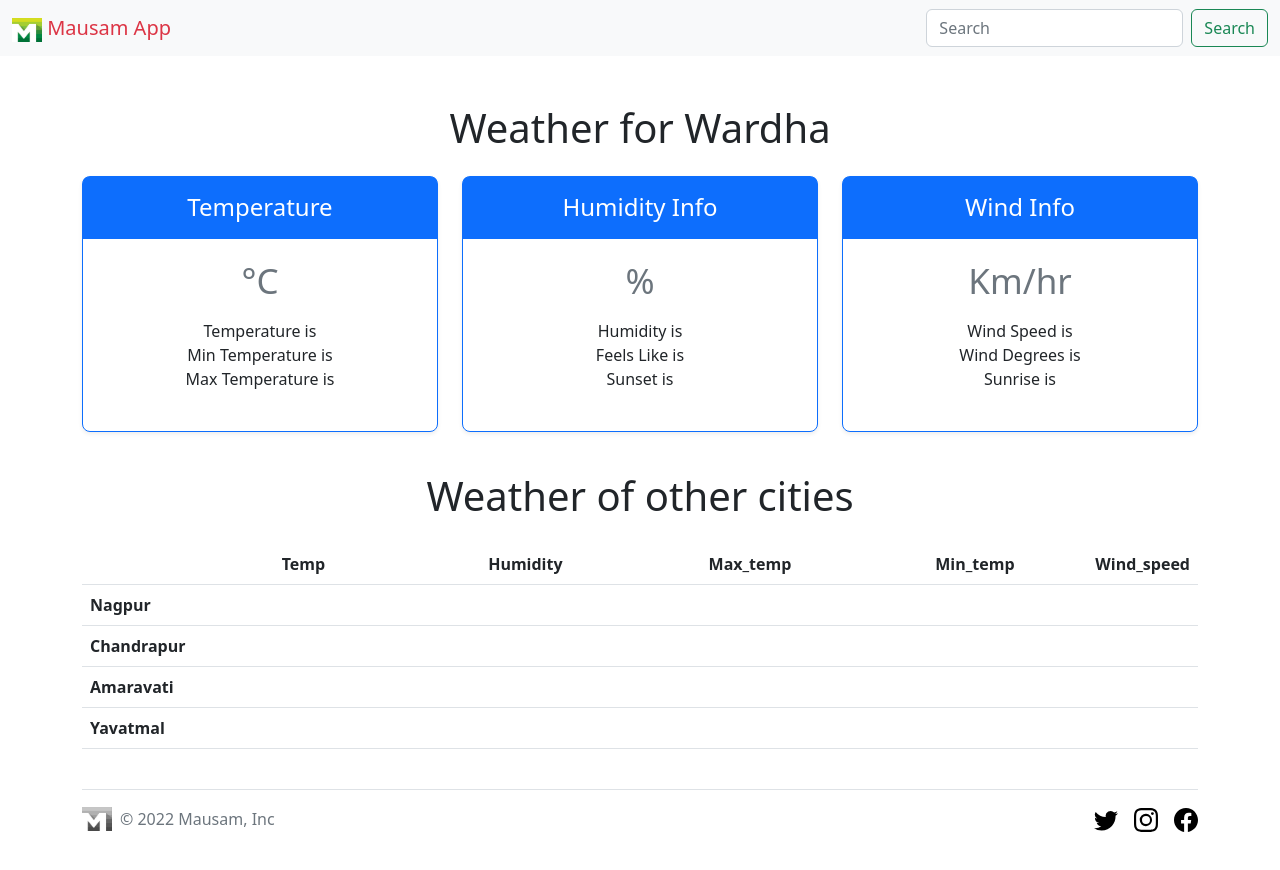
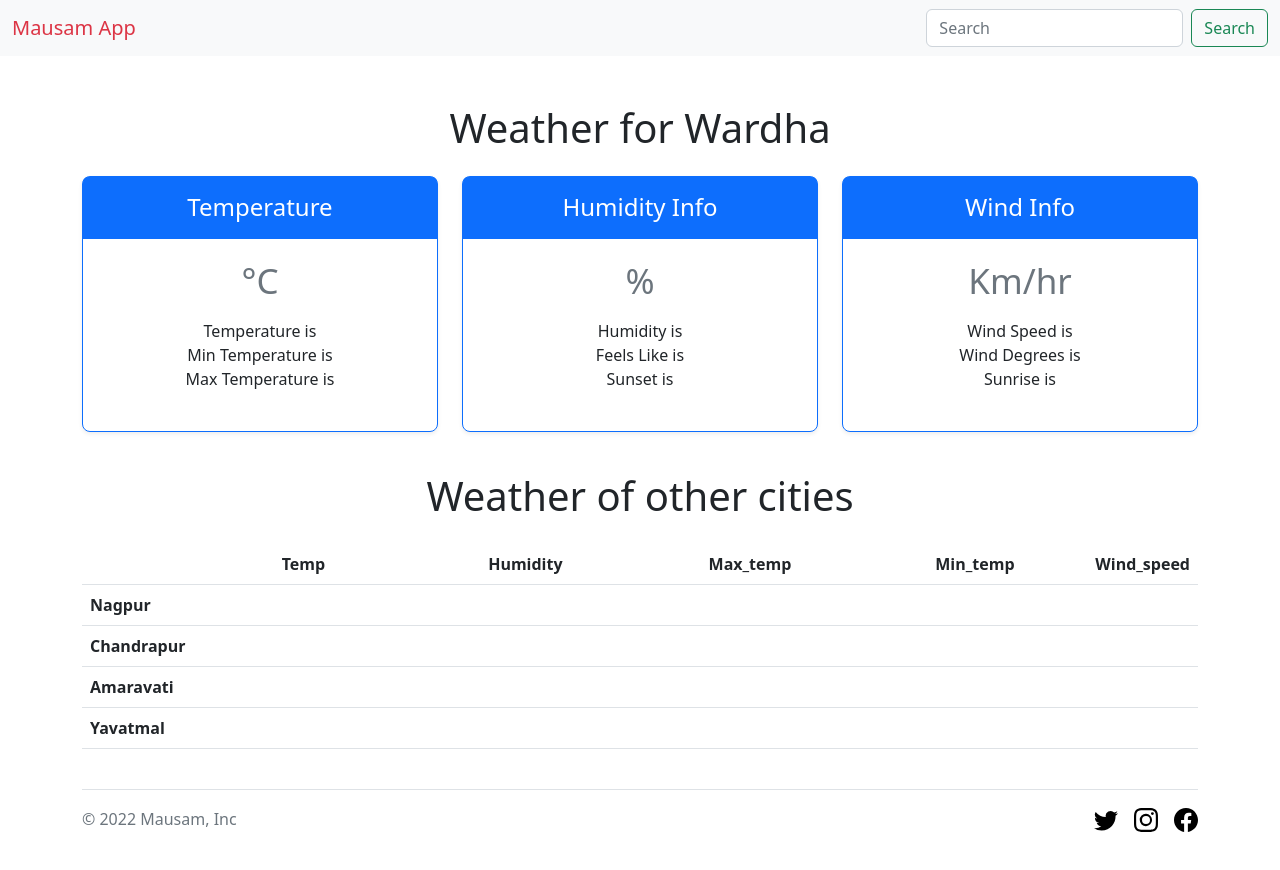
Before and after one commit to swapnilkopare/WeatherApp.github.io, a plain HTML site: page index.html in a window 1280 px wide. Drawn offline with nearby package versions, Linux system fonts and the light colour scheme; no server answers.

Commit message:
Update index.html

```diff
--- a/index.html
+++ b/index.html
@@ -9,7 +9,7 @@
   <body>
     <nav class="navbar navbar-expand-lg bg-light">
         <div class="container-fluid">
-          <a class="navbar-brand text-danger " href="#"> <img class="bi" width="30" height="24" src="/logo.jpg" alt=""> Mausam App</a>
+          <a class="navbar-brand text-danger " href="#">Mausam App</a>
             <form class="d-flex" role="search">
               <input id="city" class="form-control me-2" type="search" placeholder="Search" aria-label="Search">
               <button class="btn btn-outline-success" type="submit" id="submit">Search</button>
@@ -152,9 +152,6 @@
         <div class="container">
           <footer class="d-flex flex-wrap justify-content-between align-items-center py-3 my-4 border-top">
             <div class="col-md-4 d-flex align-items-center">
-              <a href="/" class="mb-3 me-2 mb-md-0 text-muted text-decoration-none lh-1">
-                <img class="bi" width="30" height="24" src="/logo-bnw.jpg" alt="">
-              </a>
               <span class="mb-3 mb-md-0 text-muted">© 2022 Mausam, Inc</span>
             </div>
 
```
